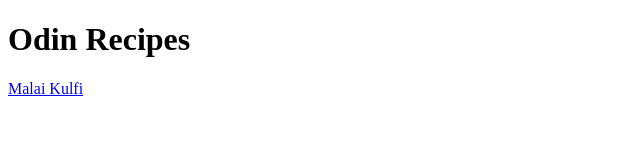
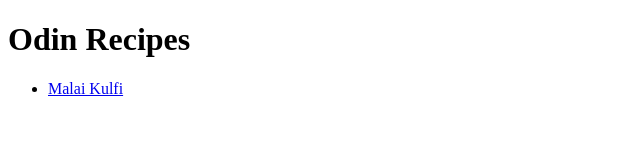
Before and after one commit to pushp-raj-mishra/odin-recipes, a plain HTML site: page index.html in a window 1280 px wide. Shown: the whole page, without its empty margins (0-640 px from the left). Drawn offline with Linux system fonts and the light colour scheme.

Commit message:
Update link structure in homepage

```diff
--- a/index.html
+++ b/index.html
@@ -7,7 +7,10 @@
 </head>
 <body>
     <h1>Odin Recipes</h1>
-    <a href="./recipes/malai-kulfi.html">Malai Kulfi</a>
+    <ul>
+        <li><a href="./recipes/malai-kulfi.html">Malai Kulfi</a></li>
+    </ul>
+
 
 </body>
 </html>
```
